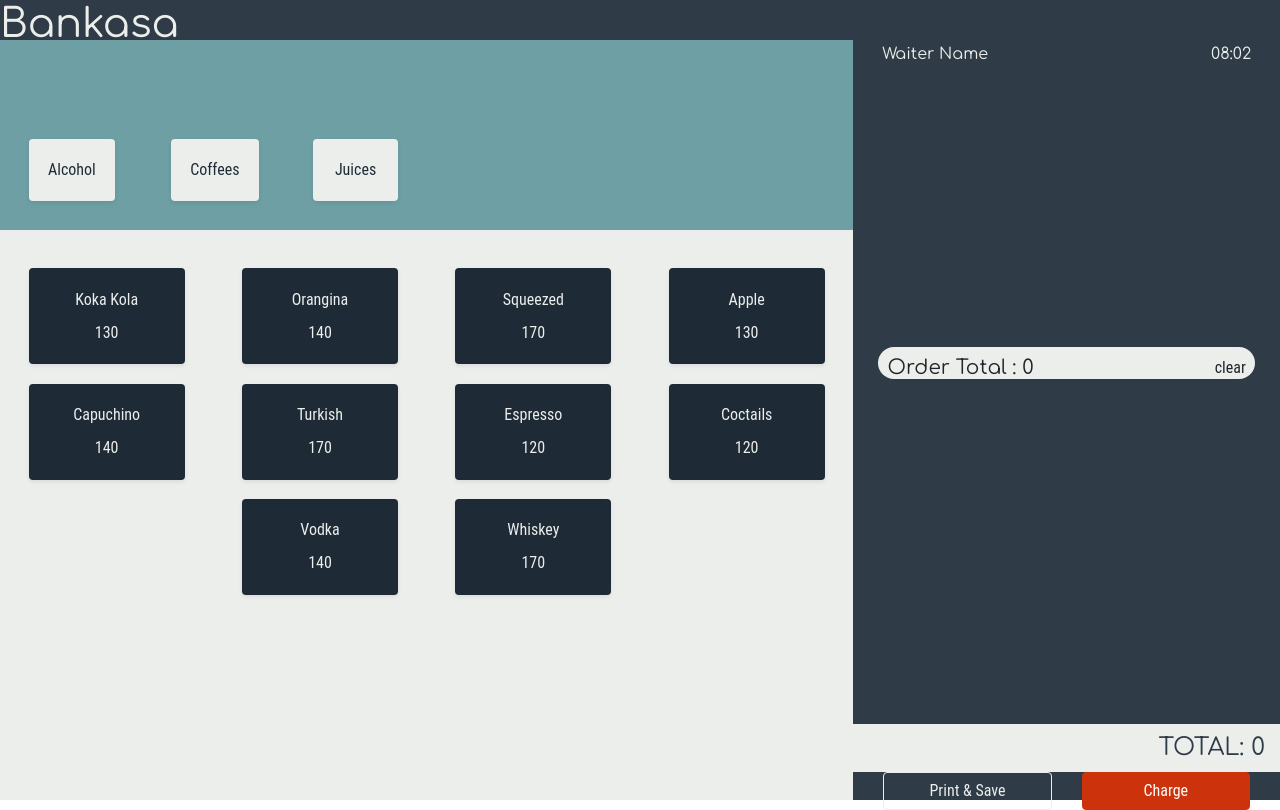
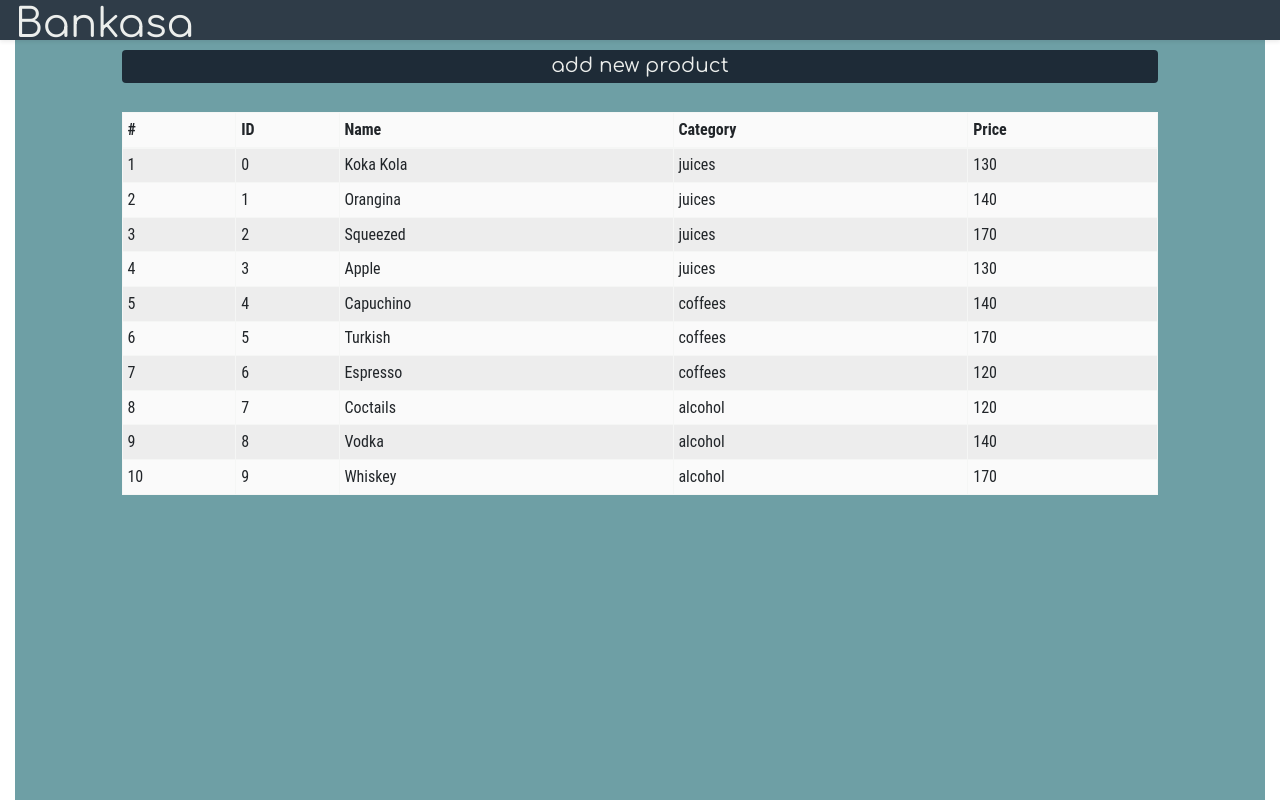
Before and after one commit to Bankacha/bankasa, a React (Create React App) app: page / in a window 1280 px wide. Built offline with nearby package versions, Linux system fonts and the light colour scheme.

Commit message:
admin products page

```diff
--- a/src/App.css
+++ b/src/App.css
@@ -14,7 +14,9 @@ body {
 .w-45 {
   width: 45%;
 }
-
+.w-80 {
+  width: 80%;
+}
 .h-5 {
   height: 5%;
 }
--- a/src/App.js
+++ b/src/App.js
@@ -7,13 +7,15 @@ import {Container} from 'react-bootstrap';
 import {BillPage} from './public/views/BillPage';
 import {HomePage} from './public/views/HomePage';
 import {LoginPage} from './public/views/LoginPage'
+import { Products } from './admin/pages/Products';
 
 function App() {
     return (
         <Container className="h-100" fluid>
             {/* <LoginPage></LoginPage> */}
             {/* <HomePage></HomePage> */}
-            <BillPage></BillPage>
+            {/* <BillPage></BillPage> */}
+            <Products></Products>
         </Container>
     );
 }
--- /dev/null
+++ b/src/admin/pages/Products.js
@@ -0,0 +1,56 @@
+import { Table, Row, Col } from "react-bootstrap"
+import { useSelector } from "react-redux"
+
+export const Products = () => {
+
+    const products = useSelector(state => state.products.products)
+    console.log(products)
+
+    return (
+        <div className="h-100 bg-warning">
+            <Row className="bg-primary h-5 text-light shadow-sm">
+                <Col>
+                    <h1>Bankasa</h1>
+                </Col>
+            </Row>
+            <Row className="p-0 justify-content-center">
+                <Col sm={10}>
+                    <Row className="m-auto">
+                        <Col className="c-pointer rounded bg-dark my-2 text-light text-center">
+                            <h5 className="m-0 my-1">add new product</h5>
+                        </Col>
+                    </Row>
+                </Col>
+                <Col sm={10} className="mt-3">
+                    <Table striped bordered hover size="sm" variant='light'>
+                        <thead>
+                            <tr>
+                                <th>#</th>
+                                <th>ID</th>
+                                <th>Name</th>
+                                <th>Category</th>
+                                <th>Price</th>
+                            </tr>
+                        </thead>
+                        <tbody>
+                            {
+                                products.map((p, i) => {
+                                    return (
+                                        <tr key={i}>
+                                            <td>{i + 1}</td>
+                                            <td>{p.id}</td>
+                                            <td>{p.name}</td>
+                                            <td>{p.category}</td>
+                                            <td>{p.price}</td>
+                                        </tr>
+                                    )
+                                })
+                            }
+
+                        </tbody>
+                    </Table>
+                </Col>
+            </Row>
+        </div >
+    )
+}
--- a/src/data/products.js
+++ b/src/data/products.js
@@ -2,51 +2,61 @@ export const products = [
     {
         name: "Koka Kola",
         price: 130,
-        category: 'juices'
+        category: 'juices',
+        id: '0'
     },
     {
         name: "Orangina",
         price: 140,
-        category: 'juices'
+        category: 'juices',
+        id: '1'
     },
     {
         name: "Squeezed",
         price: 170,
-        category: 'juices'
+        category: 'juices',
+        id: '2'
     },
     {
         name: "Apple",
         price: 130,
-        category: 'juices'
+        category: 'juices',
+        id: '3'
     },
     {
         name: "Capuchino",
         price: 140,
-        category: 'coffees'
+        category: 'coffees',
+        id: '4'
     },
     {
         name: "Turkish",
         price: 170,
-        category: 'coffees'
+        category: 'coffees',
+        id: '5'
     },
     {
         name: "Espresso",
         price: 120,
-        category: 'coffees'
+        category: 'coffees',
+        id: '6'
     },
     {
         name: "Coctails",
         price: 120,
-        category: 'alcohol'
+        category: 'alcohol',
+        id: '7'
     },
     {
         name: "Vodka",
         price: 140,
-        category: 'alcohol'
+        category: 'alcohol',
+        id: '8'
     },
     {
         name: "Whiskey",
         price: 170,
-        category: 'alcohol'
+        category: 'alcohol',
+        id: '9'
     },
 ]
```
